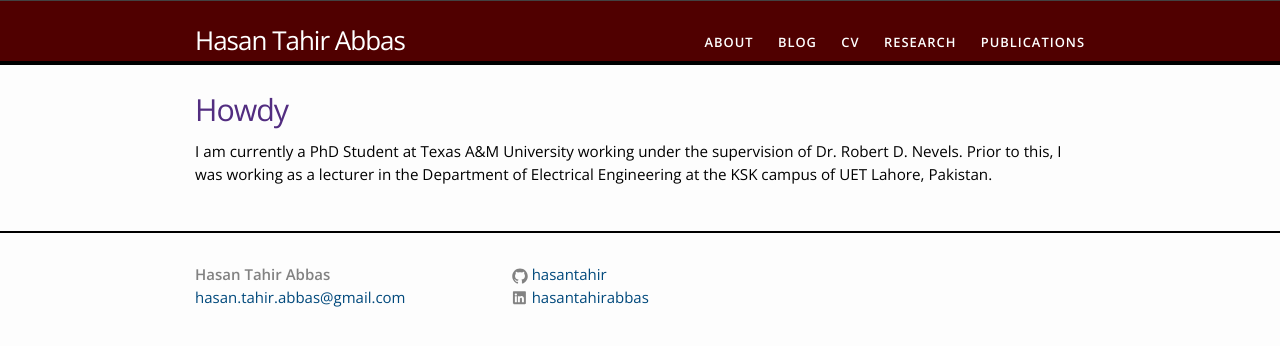
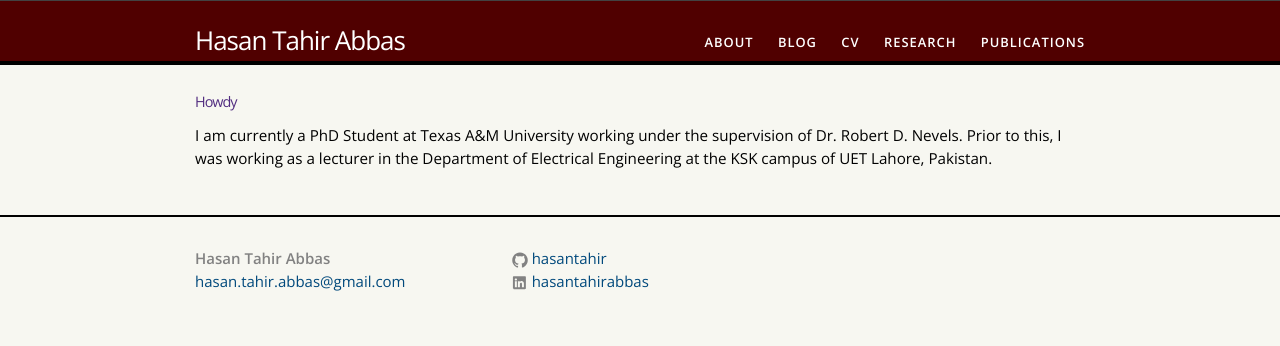
Before and after one commit to hasantahir/hasantahir.github.io, a Jekyll site: the page built from index.html, in a window 1280 px wide. Shown: the top 346 px of the page. Built offline with Jekyll 4.4.1, drawn with Linux system fonts in a browser that asks for light colours; nearby versions of some CDN libraries.

Commit message:
background

```diff
--- a/_sass/_base.scss
+++ b/_sass/_base.scss
@@ -23,8 +23,12 @@ body {
     -webkit-text-size-adjust: 100%;
 }
 
-h1 {
-    color: $aggie-maroon;
+body {
+    font-family: $base-font-family;
+    font-size: $base-font-size;
+    line-height: $base-line-height;
+    font-weight: 300;
+    color: $text-color;
     background-color: $background-color;
     -webkit-text-size-adjust: 100%;
 }
@@ -40,6 +44,15 @@ ul, ol, dl, figure,
     margin-bottom: $spacing-unit / 2;
 }
 
+h1 {
+    font-family: $base-font-family;
+    font-size: $base-font-size;
+    line-height: $base-line-height;
+    font-weight: 300;
+    color: $aggie-maroon;
+    background-color: $background-color;
+    -webkit-text-size-adjust: 100%;
+}
 
 
 /**
--- a/css/main.scss
+++ b/css/main.scss
@@ -14,11 +14,12 @@ $base-line-height: 1.5;
 $spacing-unit:     30px;
 
 $text-color:       #000000;
-$background-color: #fdfdfd;
+$background-color: #f7f7f1;
 $brand-color:      #01497c;
 // $gameday-sky: #109dc0;
 $aggie-maroon:        #500000;
 $aggie-white:         #FFFFFF;
+
 
 
 
```
